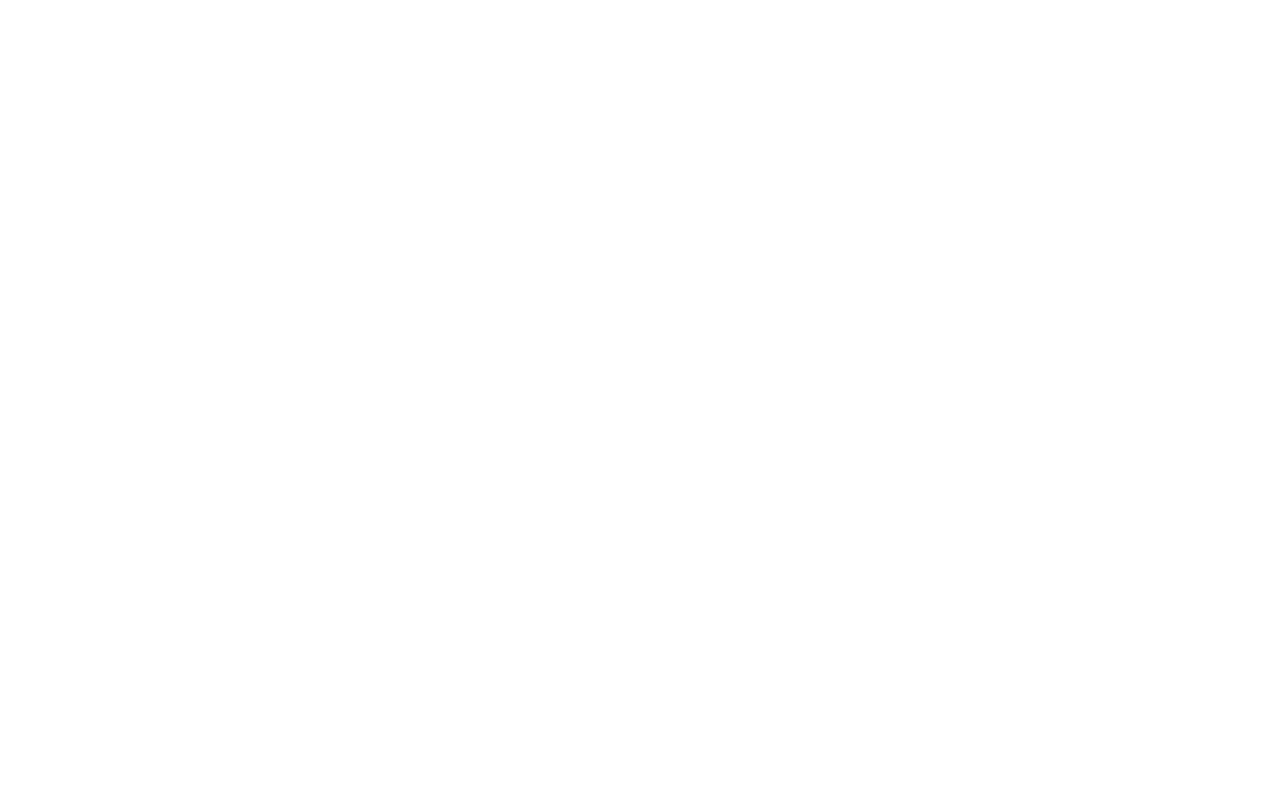
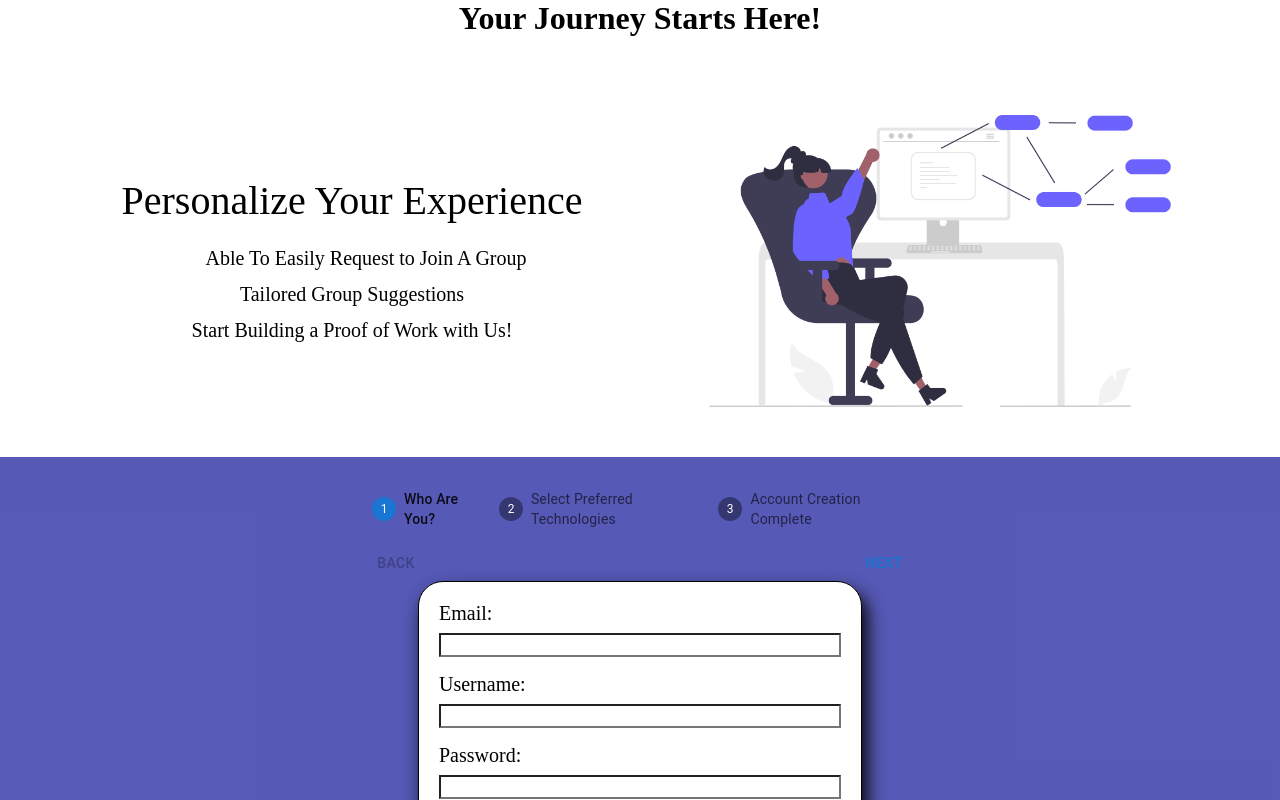
Before and after one commit to AlexanderLeino/hashnode-hackathon, a React (Create React App) app in the folder client/: page /signUp in a window 1280 px wide. Before the commit this address had no page. Shown: the top 800 px of the page. Built offline with nearby package versions, Linux system fonts and the light colour scheme.

Commit message:
added Initial Signup Page

```diff
--- a/client/src/App.js
+++ b/client/src/App.js
@@ -7,6 +7,7 @@
 import Login from './components/Login'
 import EditProfile from './components/EditProfile'
 import HomePage from "./pages/HomePage";
+import InitialSignUpPage from "./pages/InitialSignUpPage";
 
 const client = new ApolloClient({
   uri: "/graphql",
@@ -24,6 +25,8 @@
         <Route path='/login' element={<Login />}></Route>
 
         <Route path='/edit' element={<EditProfile />}></Route>
+
+        <Route path="/signUp" element={<InitialSignUpPage/>}></Route>
       </Routes>
     </Router>
     </ApolloProvider>
--- a/client/src/components/SearchBar.css
+++ b/client/src/components/SearchBar.css
@@ -8,10 +8,8 @@
 }
 
 input {
-  background: url("../images/magnifying\ glass.png")
-    no-repeat scroll 7px 7px;
-  padding-left: 30px;
-  background-size: 15px;
+  padding-left: 5px;
+
 }
 
 .innerSearchBar {
--- /dev/null
+++ b/client/src/components/SignUpStepper.js
@@ -0,0 +1,58 @@
+import * as React from 'react';
+import Box from '@mui/material/Box';
+import Stepper from '@mui/material/Stepper';
+import Step from '@mui/material/Step';
+import StepLabel from '@mui/material/StepLabel';
+import Button from '@mui/material/Button';
+
+
+const steps = ['Who Are You?', 'Select Preferred Technologies', 'Account Creation Complete'];
+
+export default function SignUpStepper() {
+
+  const [activeStep, setActiveStep] = React.useState(0);
+
+
+  const handleNext = () => {
+    setActiveStep((prevActiveStep) => prevActiveStep + 1);
+  };
+
+  const handleBack = () => {
+    setActiveStep((prevActiveStep) => prevActiveStep - 1);
+  };
+
+  return (
+    <Box sx={{ width: '100%' }}>
+      <Stepper activeStep={activeStep}>
+        {steps.map((label) => {
+          const stepProps = {};
+          const labelProps = {};
+          return (
+            <Step key={label} {...stepProps}>
+              <StepLabel {...labelProps}>{label}</StepLabel>
+            </Step>
+          );
+        })}
+      </Stepper>
+
+        <>
+          <Box sx={{ display: 'flex', flexDirection: 'row', pt: 2 }}>
+            <Button
+              color="inherit"
+              disabled={activeStep === 0}
+              onClick={handleBack}
+              sx={{ mr: 1 }}
+            >
+              Back
+            </Button>
+            <Box sx={{ flex: '1 1 auto' }} />
+
+            <Button onClick={handleNext}>
+              {activeStep === steps.length - 1 ? 'Finish' : 'Next'}
+            </Button>
+          </Box>
+        </>
+
+    </Box>
+  );
+}
--- /dev/null
+++ b/client/src/pages/InitialSignUpPage.js
@@ -0,0 +1,67 @@
+import React  from 'react'
+import Container from '@mui/material/Container'
+import Box from '@mui/material/Box'
+import Grid from '@mui/material/Grid'
+import humanCoding from '../images/human-coding.png'
+import Button from '@mui/material/Button'
+import SignUpStepper from '../components/SignUpStepper'
+
+function InitialSignUpPage() {
+    // const [userName, setUserName] = useState('')
+    // const [email, setEmail] = useState('')
+    // const [password, setPassword] = useState('')
+  return (<>
+
+    <Container>
+        <h1 style={{textAlign: 'center'}}>Your Journey Starts Here!</h1>
+    </Container>
+
+
+    <Container >
+    <Box mt={4}>
+        <Grid container alignItems='center'>
+            <Grid item xs={6}>
+                <div style={{textAlign:'center', fontSize:'2.5rem'}}>Personalize Your Experience</div>
+
+            <ul style={{textAlign: 'center', marginTop: '1rem', listStyle:'none', lineHeight:'2.25rem'}}>
+                <li style={{textAlign: 'center', fontSize:'1.25rem', marginLeft: '28px'}}>Able To Easily Request to Join A Group</li>
+                <li style={{textAlign: 'center', fontSize:'1.25rem'}}>Tailored Group Suggestions</li>
+                <li style={{textAlign: 'center', fontSize:'1.25rem'}}>Start Building a Proof of Work with Us!</li>
+            </ul>
+
+            </Grid>
+            <Grid item xs={6} maxWidth='fit-content'>
+                <img style={{height: 'auto', maxWidth:'600px', padding:'0px'}} src={humanCoding} alt='A picture of a women sitting at her computer'></img>
+            </Grid>
+        </Grid>
+    </Box>
+    </Container >
+    <Container maxWidth style={{background:'#393da9d9', paddingTop:'2rem', paddingBottom:'2rem'}}>
+
+        <Container maxWidth='sm'>
+            <SignUpStepper />
+        </Container>
+
+    <Container maxWidth='xs' style={{padding:'1.25rem', borderRadius:'25px', background:'white', boxShadow:'5px 10px 18px  black', border: '1px solid black'}}>
+        <form style={{display:'flex', flexDirection:'column'}}>
+            <label style={{fontSize:'1.25rem', marginBottom: '.5rem'}}>Email:</label>
+                <input type='email' style={{alignText:'left', marginBottom:'1rem', height:'1.50rem'}}/>
+                <label style={{fontSize:'1.25rem', marginBottom: '.5rem'}}>Username:</label>
+                <input type='text' style={{alignText:'left', marginBottom:'1rem',  height:'1.50rem'}}/>
+                <label style={{fontSize:'1.25rem', marginBottom: '.5rem'}}>Password:</label>
+                <input type='password' style={{alignText:'left', marginBottom:'1rem',  height:'1.50rem'}}/>
+                <label style={{fontSize:'1.25rem', marginBottom: '.5rem'}}>Confirm Password</label>
+                <input type='password' style={{alignText:'left', marginBottom:'1rem',  height:'1.50rem'}}/>
+        </form>
+    </Container>
+        <Box style={{display:'flex', justifyContent:'flex-end'}}>
+            <Button variant='contained'>Next</Button>
+            <Button variant='contained'>Next</Button>
+        </Box>
+    </Container>
+
+</>
+  )
+}
+
+export default InitialSignUpPage
--- a/client/src/pages/homePage.js
+++ b/client/src/pages/homePage.js
@@ -6,6 +6,10 @@
 import DashboardMenu from '../components/DashboardMenu'
 import AboutSection from '../components/AboutSection'
 import Footer from '../components/Footer'
+
+
+
+
 
 
 function HomePage() {
--- a/package.json
+++ b/package.json
@@ -19,6 +19,7 @@
   },
   "homepage": "https://github.com/AlexanderLeino/hashnode-hackathon#readme",
   "dependencies": {
+    "@mui/icons-material": "^5.4.1",
     "jwt-decode": "^3.1.2",
     "react-router-dom": "^6.2.1",
     "react-scripts": "^5.0.0",
```
Also changed, not shown: client/src/components/NavBar.js (added, +140 -0 lines), client/src/images/human-coding.png (added), 1 other file (tests, documents, lock files or other folders).
